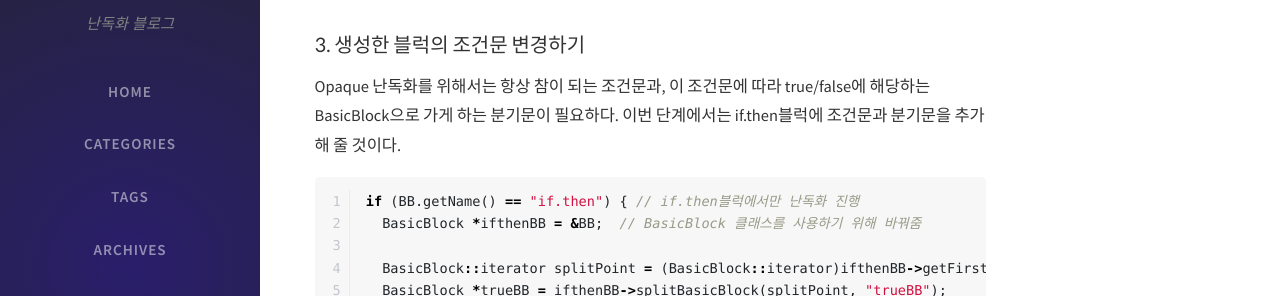
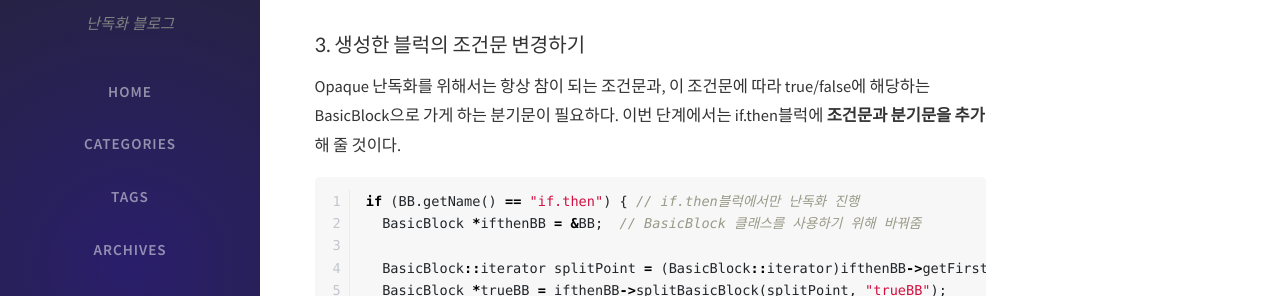
Before and after one commit to yarncha/yarncha.github.io, a Jekyll site: the page built from _posts/2020-08-28-15.md, in a window 1280 px wide and 900 px high, scrolled down 1779 px. Shown: the part 184-480 px from the top of the window. Built offline with Jekyll 4.4.1, drawn with Linux system fonts in a browser that asks for light colours; nearby versions of some CDN libraries; comment, search, counter and statistics services are not loaded.

Commit message:
Update 2020-08-28-15.md

````diff
--- a/_posts/2020-08-28-15.md
+++ b/_posts/2020-08-28-15.md
@@ -77,7 +77,7 @@ splitPoint에 (PHINode, debug intrinsic, lifetime intrinsic를 제외한) 첫
 
 ### 3. 생성한 블럭의 조건문 변경하기
 
-Opaque 난독화를 위해서는 항상 참이 되는 조건문과, 이 조건문에 따라 true/false에 해당하는 BasicBlock으로 가게 하는 분기문이 필요하다. 이번 단계에서는 if.then블럭에 조건문과 분기문을 추가해 줄 것이다.
+Opaque 난독화를 위해서는 항상 참이 되는 조건문과, 이 조건문에 따라 true/false에 해당하는 BasicBlock으로 가게 하는 분기문이 필요하다. 이번 단계에서는 if.then블럭에 **조건문과 분기문을 추가**해 줄 것이다.
 
 ```cpp
 if (BB.getName() == "if.then") { // if.then블럭에서만 난독화 진행
````
